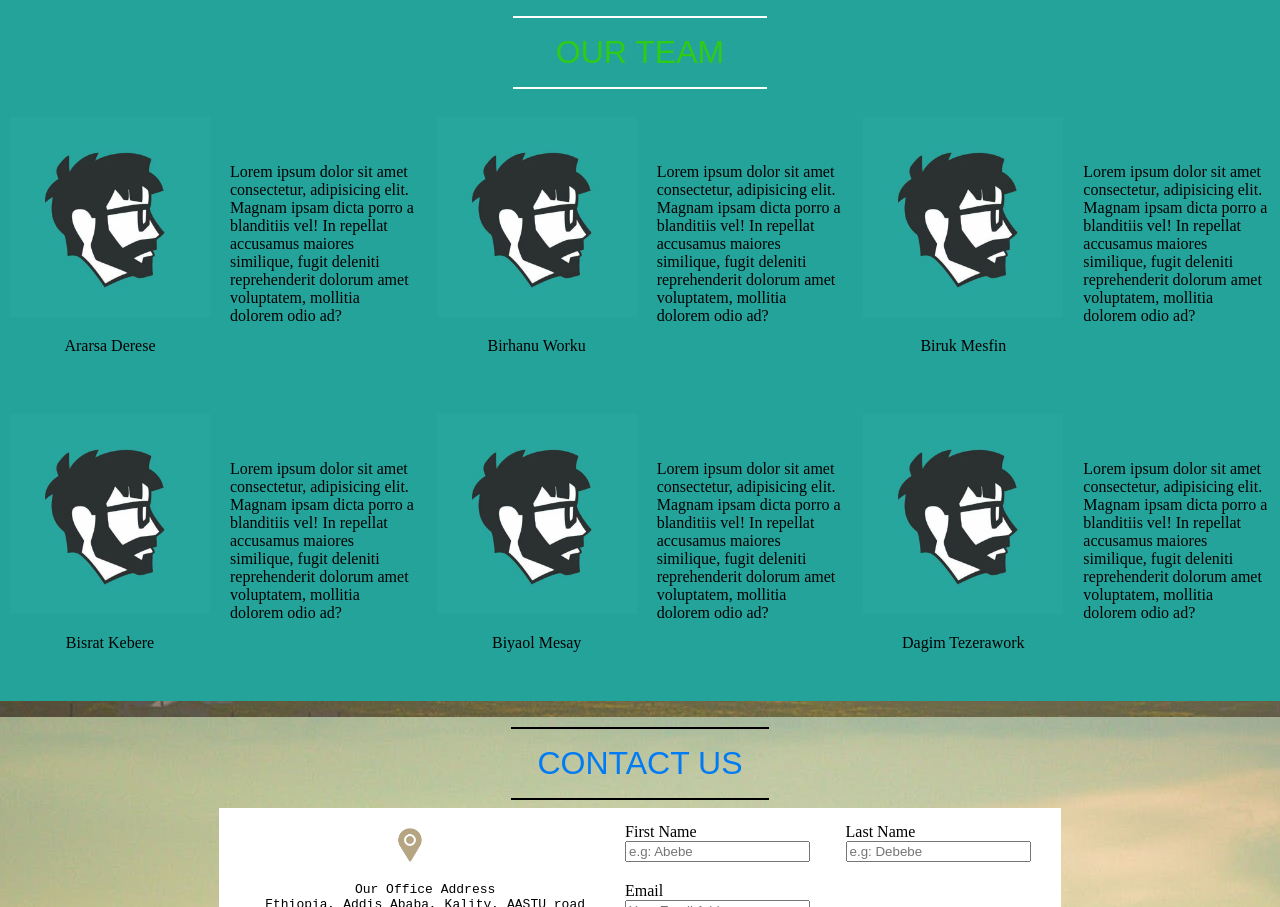
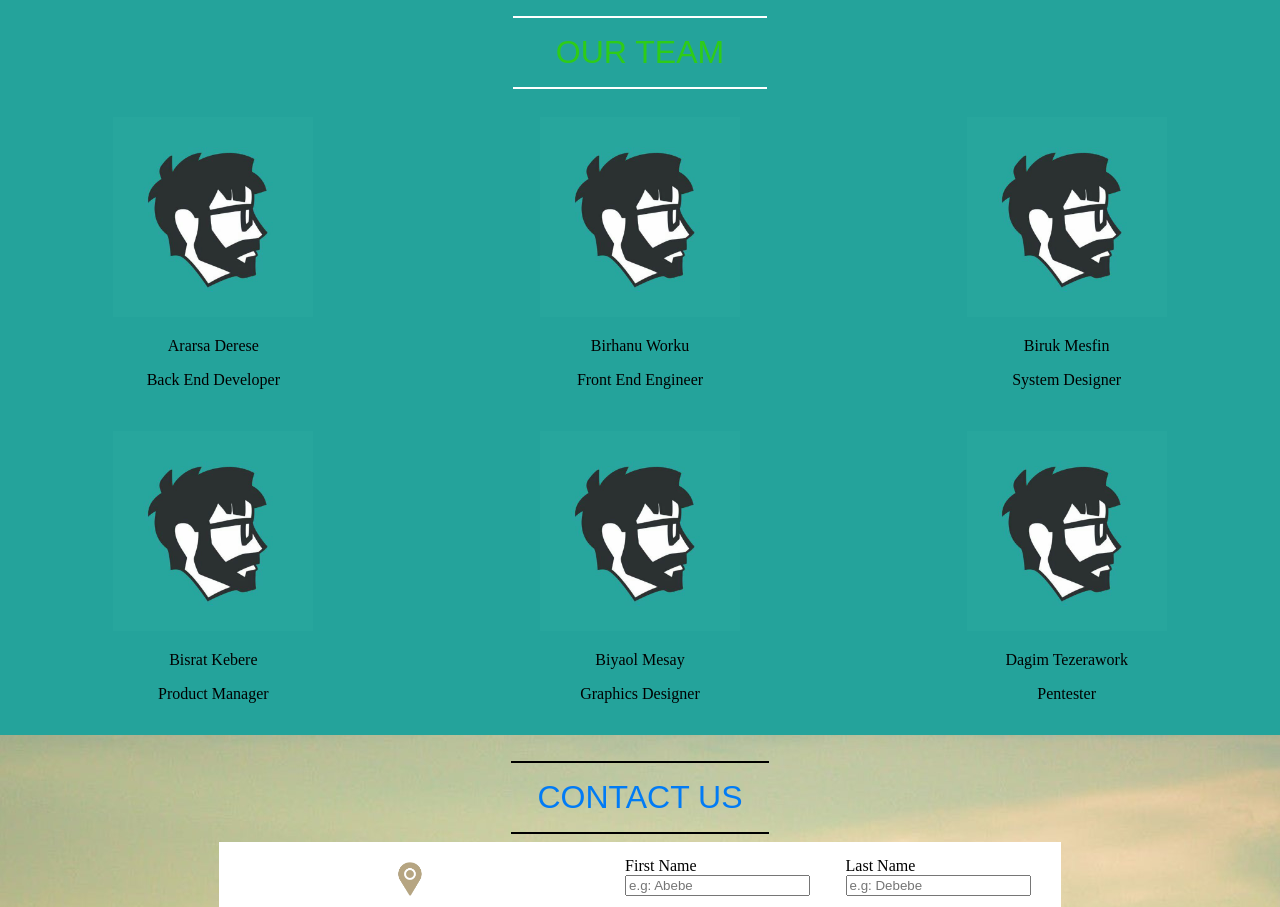
Before and after one commit to BisRyy/GM, a plain HTML site: page IP/src/landing.html in a window 1280 px wide. Shown: the part 3489-4396 px from the top of the page. Drawn offline with Linux system fonts and the light colour scheme.

Commit message:
modify html

```diff
--- a/IP/src/landing.html
+++ b/IP/src/landing.html
@@ -291,62 +291,56 @@
         <td align="center">
           <img src="../images/unnamed.jpg" width="200">
           <p>Ararsa Derese</p>
-        </td>
-        <td>
             <p>
-              Lorem ipsum dolor sit amet consectetur, adipisicing elit. Magnam ipsam dicta porro a blanditiis vel! In repellat accusamus maiores similique, fugit deleniti reprehenderit dolorum amet voluptatem, mollitia dolorem odio ad?
-            </p>
-        </td>
-        <td align="center">
-          <img src="../images/unnamed.jpg" width="200">
-          <p>Birhanu Worku</p>
-        </td>
-        <td>
-            <p>
-              Lorem ipsum dolor sit amet consectetur, adipisicing elit. Magnam ipsam dicta porro a blanditiis vel! In repellat accusamus maiores similique, fugit deleniti reprehenderit dolorum amet voluptatem, mollitia dolorem odio ad?
+              Back End Developer
             </p>
         </td>
 
         <td align="center">
           <img src="../images/unnamed.jpg" width="200">
-          <p>Biruk Mesfin</p>
-        </td>
-        <td>
+          <p>Birhanu Worku</p>
             <p>
-              Lorem ipsum dolor sit amet consectetur, adipisicing elit. Magnam ipsam dicta porro a blanditiis vel! In repellat accusamus maiores similique, fugit deleniti reprehenderit dolorum amet voluptatem, mollitia dolorem odio ad?
+              Front End Engineer
             </p>
         </td>
+
+
+        <td align="center">
+          <img src="../images/unnamed.jpg" width="200">
+          <p>Biruk Mesfin</p>
+            <p>
+              System Designer
+            </p>
+        </td>
+
       </tr>
       <tr>
         <td align="center">
           <img src="../images/unnamed.jpg" width="200">
           <p>Bisrat Kebere</p>
-        </td>
-        <td>
             <p>
-              Lorem ipsum dolor sit amet consectetur, adipisicing elit. Magnam ipsam dicta porro a blanditiis vel! In repellat accusamus maiores similique, fugit deleniti reprehenderit dolorum amet voluptatem, mollitia dolorem odio ad?
+              Product Manager
             </p>
         </td>
+
         <td  align="center">
           <img src="../images/unnamed.jpg" width="200">
           <p>Biyaol Mesay</p>
-        </td>
-        <td>
             <p>
-              Lorem ipsum dolor sit amet consectetur, adipisicing elit. Magnam ipsam dicta porro a blanditiis vel! In repellat accusamus maiores similique, fugit deleniti reprehenderit dolorum amet voluptatem, mollitia dolorem odio ad?
+              Graphics Designer
             </p>
         </td>
+
 
         <td align="center" height="300px">
           <img src="../images/unnamed.jpg" width="200">
           <p>Dagim Tezerawork</p>
 
-        </td>
-        <td>
             <p>
-              Lorem ipsum dolor sit amet consectetur, adipisicing elit. Magnam ipsam dicta porro a blanditiis vel! In repellat accusamus maiores similique, fugit deleniti reprehenderit dolorum amet voluptatem, mollitia dolorem odio ad?
+              Pentester
             </p>
         </td>
+
       </tr>
     </table>
   </div>
```
